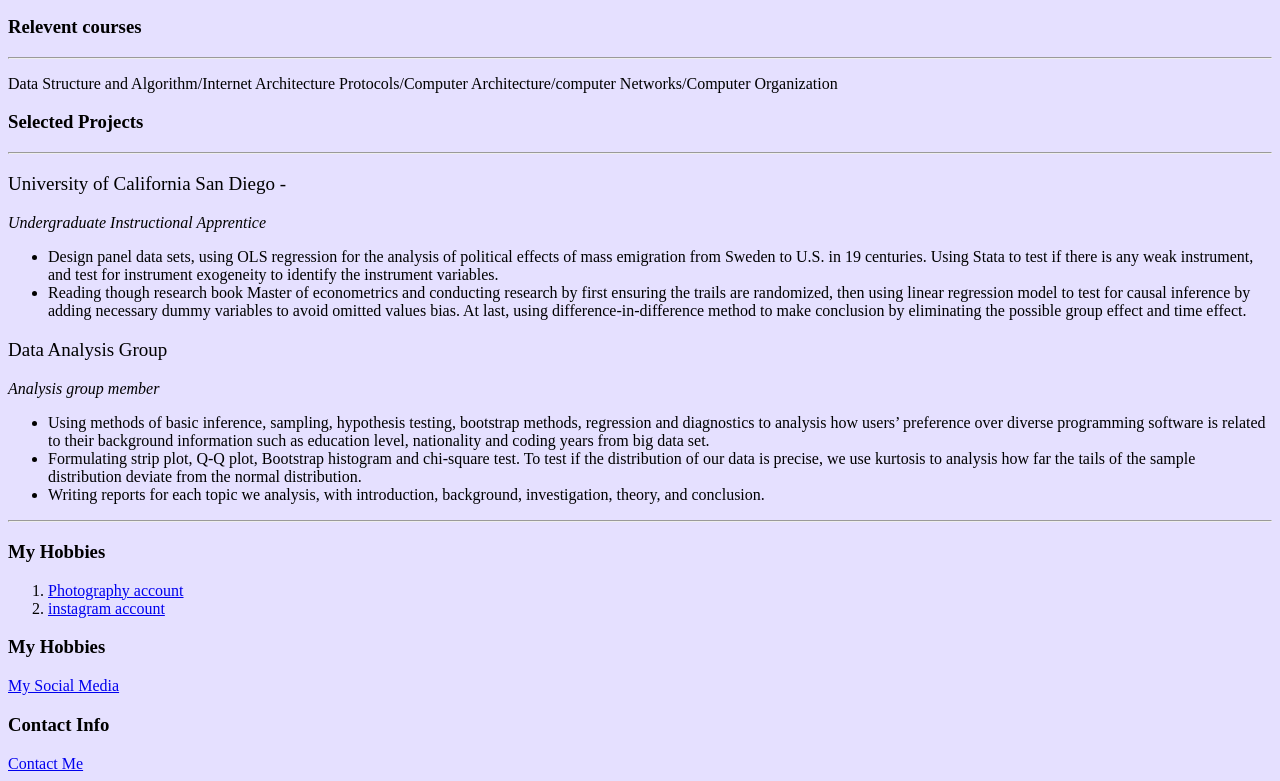
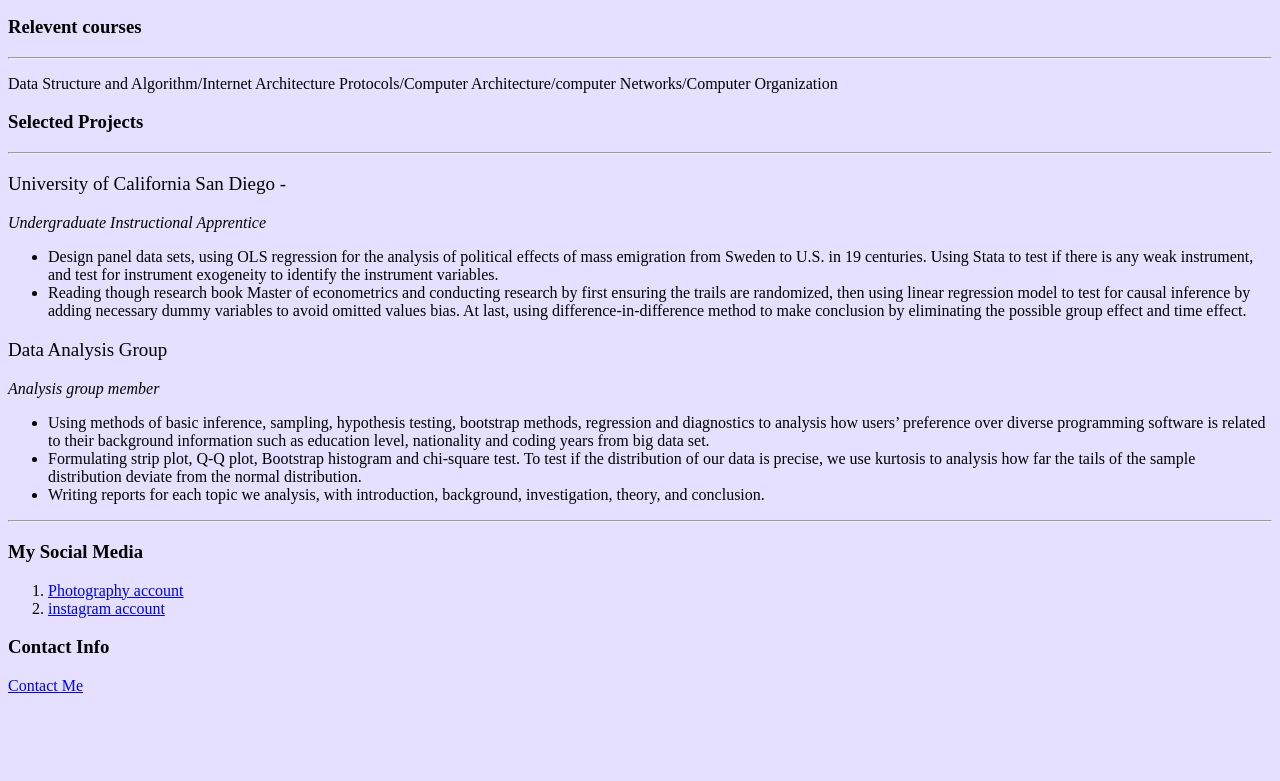
Before and after one commit to WWX9900/CV, a plain HTML site: page index.html in a window 1280 px wide. Shown: the part 428-1209 px from the top of the page. After the commit the page ends 1131 px from the top, so only its background shows below. Drawn offline with Linux system fonts and the light colour scheme.

Commit message:
Update index.html

```diff
--- a/index.html
+++ b/index.html
@@ -75,13 +75,11 @@ kurtosis to analysis how far the tails of the sample distribution deviate from t
     </ul>
 
     <hr>
-    <h3>My Hobbies</h3>
+    <h3>My Social Media</h3>
     <ol>
         <li><a href="http://www.xiaohongshu.com/user/profile/5ad966eae8ac2b7f371790e3?xhsshare=CopyLink&appuid=5ad966eae8ac2b7f371790e3&apptime=1677809135">Photography account</a></li>
         <li><a href="http://instagram.com/wwx9900?igshid=YmMyMTA2M2Y=">instagram account</a></li>
     </ol>
-    <h3>My Hobbies</h3>
-    <a href="hobbies.html">My Social Media</a>
     <h3>Contact Info</h3>
     <a href="contact.html">Contact Me</a>
 </body>
```
